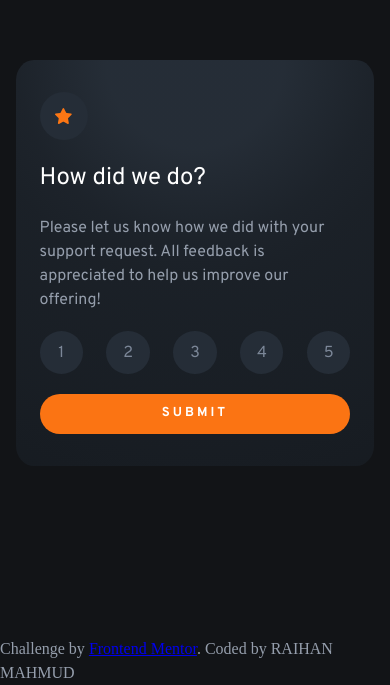
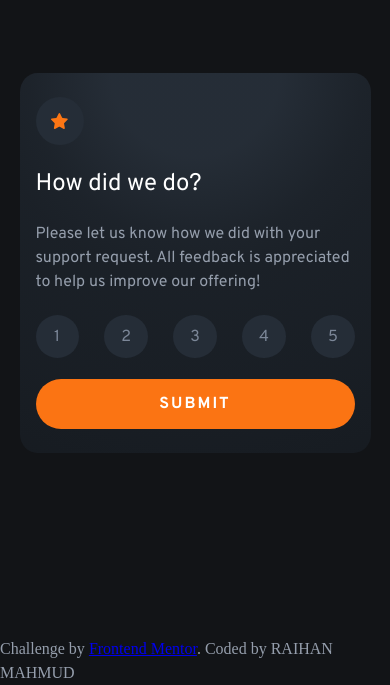
Before and after one commit to raihanmahmudiut/interactive-rating-component-main, a plain HTML site: page index.html in a window 390 px wide. Shown: the part 159-844 px from the top of the page. Drawn offline with Linux system fonts and the light colour scheme.

Commit message:
updated layout

```diff
--- a/app.css
+++ b/app.css
@@ -91,11 +91,11 @@ h6 {
 
 @media screen and (max-width: 425px) {
 	.component-body {
-		width: 92%;
-		height: 48%;
-		padding-inline: 1.5rem;
-		padding-top: 2rem;
-		padding-bottom: 2rem;
+		width: 90%;
+		height: 45%;
+		padding-inline: 1rem;
+		padding-top: 1.5rem;
+		padding-bottom: 1.5rem;
 	}
 }
 
@@ -183,15 +183,15 @@ h6 {
 	transition: background-color 0.3s;
 	color: hsl(0, 0%, 100%);
 	font-weight: 700;
-	font-size: 13px;
+	font-size: 16px;
 	font-family: "Overpass", sans-serif;
-	padding: 10px;
+	padding: 13px;
 	cursor: pointer;
 	border-radius: 100px;
 	display: flex;
 	justify-content: center;
 	align-items: center;
-	letter-spacing: 3px;
+	letter-spacing: 2px;
 }
 
 .submit-btn:hover {
```
